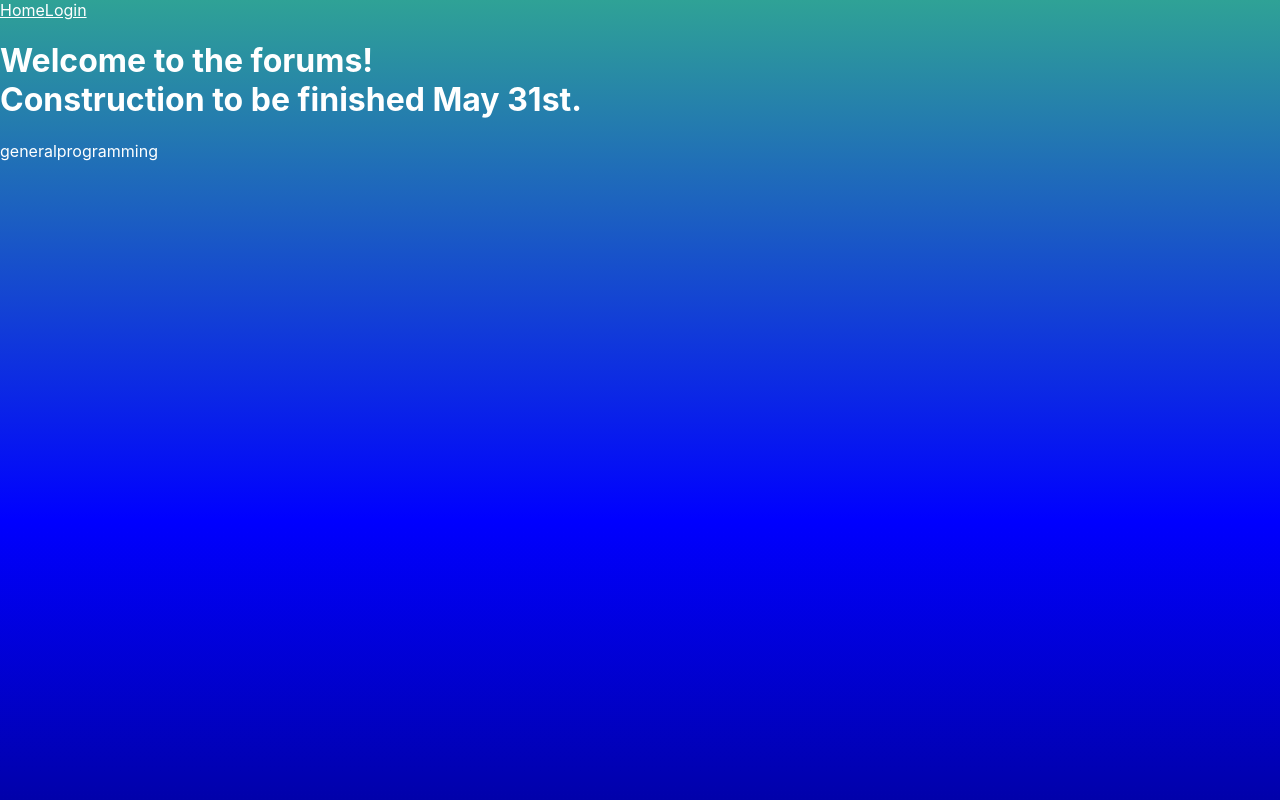
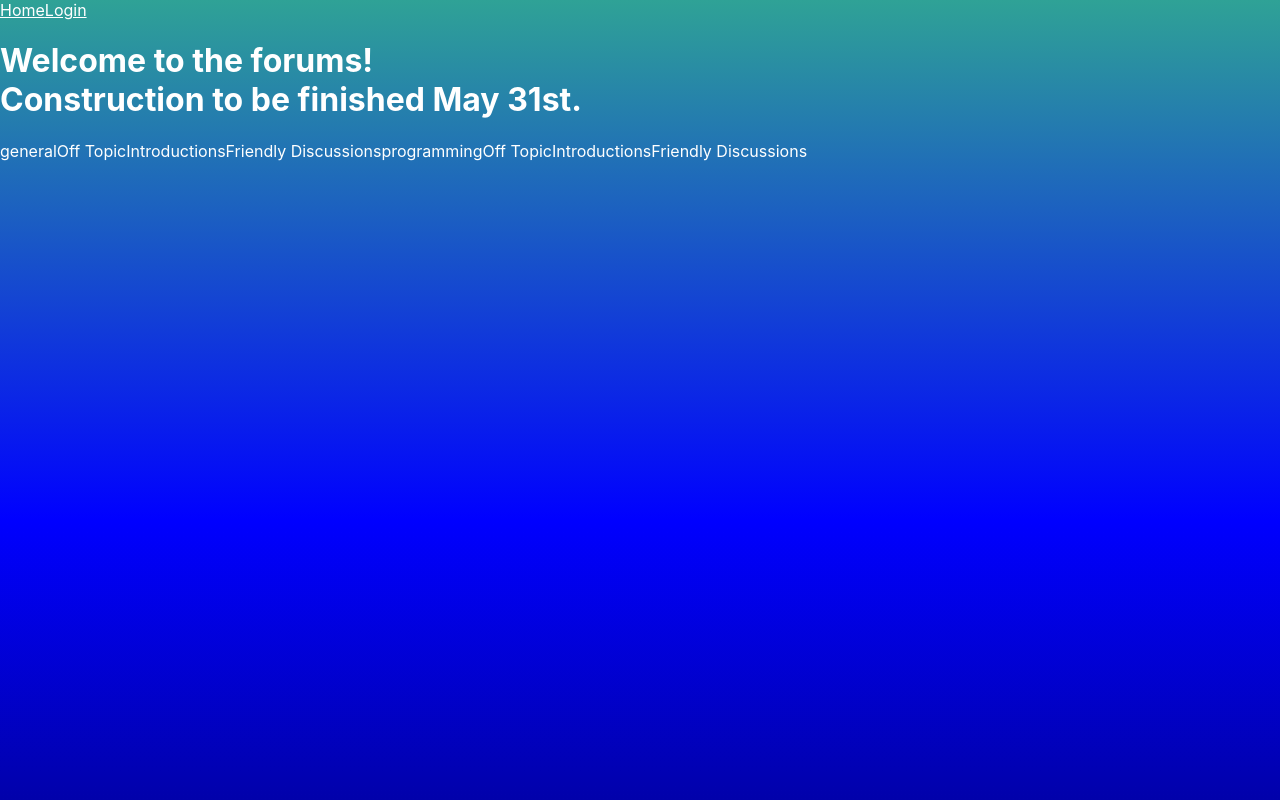
Before and after one commit to Lrd134/portfolio-project, a React (Create React App) app: page /forums in a window 1280 px wide. Shown: the top 800 px of the page. Built offline with nearby package versions, Linux system fonts and the light colour scheme.

Commit message:
created categories

```diff
--- a/src/forums/CatGroup.js
+++ b/src/forums/CatGroup.js
@@ -6,6 +6,9 @@ function CatGroup({title}) {
       <span className={`cat-group-title ${title}`}>
         {title}
       </span>
+      <Category key="ot" title="Off Topic"/>
+      <Category key="intros" title="Introductions"/>
+      <Category key="fd" title="Friendly Discussions"/>
     </span>
   )
 }
--- /dev/null
+++ b/src/forums/Category.js
@@ -0,0 +1,11 @@
+import React from 'react';
+
+function Category({title}) {
+  return (
+    <span className={`category-title ${title}`}>
+      {title}
+    </span>
+  )
+}
+
+export default Category;
```
